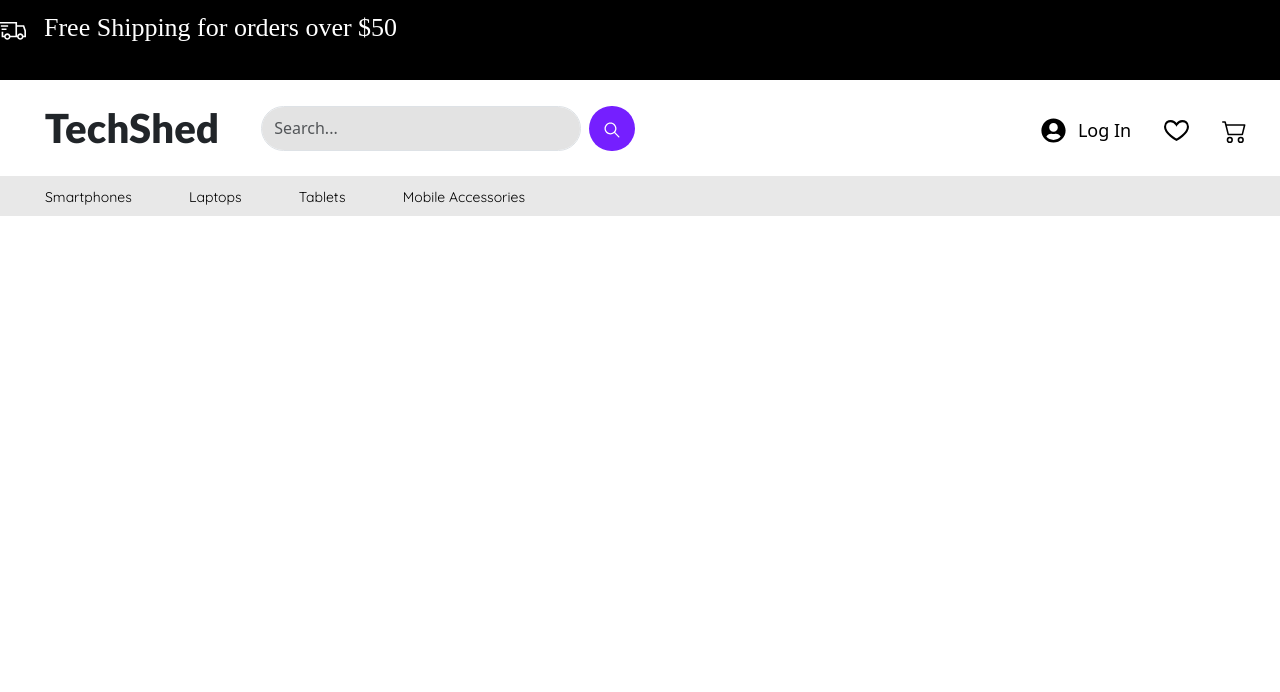
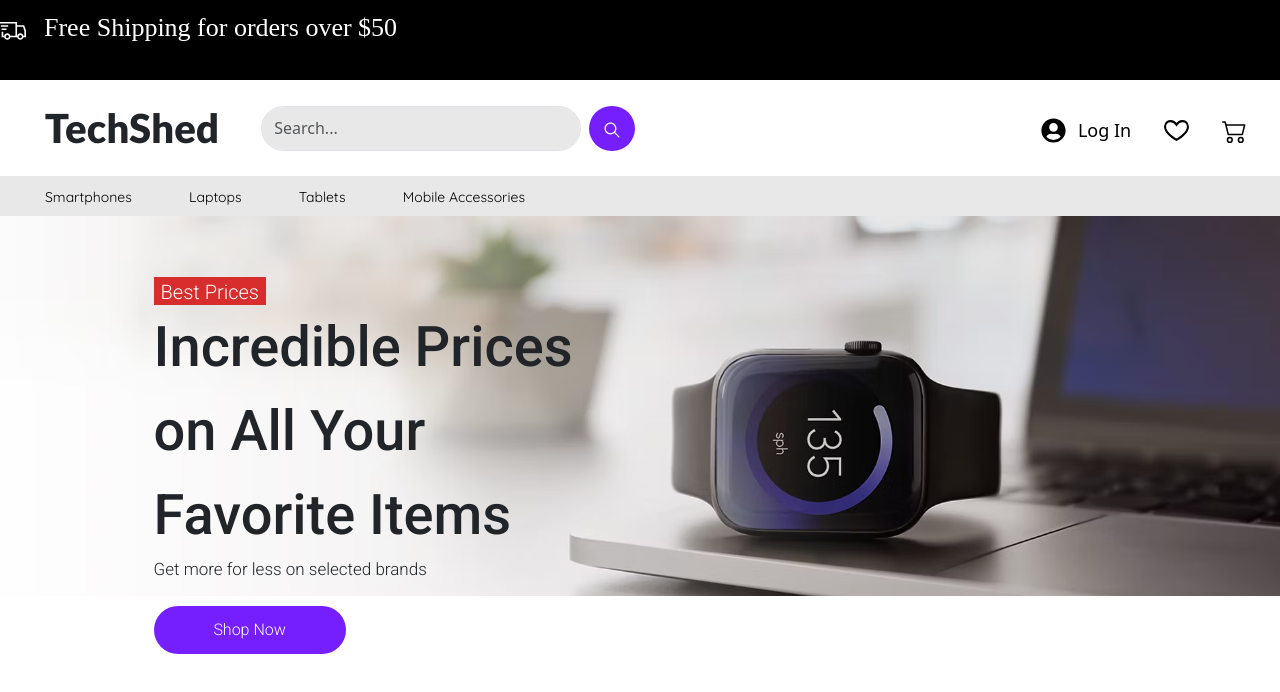
Before and after one commit to sankalptrimade/ecommerce-website, a React (Vite) app: page / in a window 1280 px wide. Shown: the top 692 px of the page. Built offline with nearby package versions, Linux system fonts and the light colour scheme; a web font is replaced by a local one.

Commit message:
Image Slider 75% work completed

```diff
--- /dev/null
+++ b/src/components/ImageSlider.jsx
@@ -0,0 +1,47 @@
+import React, { useEffect } from 'react'
+import { useState } from 'react';
+import "./../styles/ImageSliderStyles.css"
+import image1 from "./../images/BgImg1.png";
+import image2 from "./../images/BgImg2.png";
+import image3 from "./../images/BgImg3.png";
+
+const ImageSlider = () => {
+
+    const [currentIndex, setCurrentIndex] = useState(0);
+
+    const images = [image1, image2, image3];
+
+    useEffect(() => {
+        const interval = setInterval(() => {
+            setCurrentIndex((prevIndex) => (prevIndex + 1) % images.length);
+        }, 3000);
+
+        return () => clearInterval(interval); // Cleanup on component unmount
+    }, [images.length]); // Dependency array includes images.length
+
+  return (
+    <div className="slider-parent">
+      <div className="slider">
+      {/* {images.map((image, index) => (
+        <div
+          key={index}
+          className={`slide ${index === currentIndex ? "active" : ""}`}
+        >
+          <img src={image} alt={`Image ${index + 1}`} />
+          <div className="caption">{image.caption}</div>
+        </div>
+      ))} */}
+
+        <img src={image1} alt="img1" />
+      </div>
+      <div className="imageText">
+        <p className="badgeText">Best Prices</p>
+        <p className="text1">Incredible Prices on All Your Favorite Items</p>
+        <p className="text2">Get more for less on selected brands</p>
+        <button className='btn-shopNow'>Shop Now</button>
+      </div>
+    </div>
+  )
+}
+
+export default ImageSlider
--- a/src/main.jsx
+++ b/src/main.jsx
@@ -3,6 +3,7 @@ import { createRoot } from 'react-dom/client'
 import Navbar from './components/Navbar'
 import Heading from './components/Heading'
 import CategoryNavigation from './components/CategoryNavigation'
+import ImageSlider from './components/ImageSlider'
 
 
 createRoot(document.getElementById('root')).render(
@@ -10,5 +11,6 @@ createRoot(document.getElementById('root')).render(
     <Navbar />
     <Heading />
     <CategoryNavigation />
+    <ImageSlider />
   </StrictMode>,
 )
--- a/src/styles/CategoryNavigationStyles.css
+++ b/src/styles/CategoryNavigationStyles.css
@@ -15,7 +15,6 @@
     width: 30rem;
     margin-left: 45px;
     margin-bottom: 0px;
-    /* border: 2px solid red; */
 
 }
 
--- a/src/styles/HeadingStyles.css
+++ b/src/styles/HeadingStyles.css
@@ -26,7 +26,7 @@ p {
 }
 
 .search-input {
-    background-color: #e3e3e3;
+    background-color: #E8E8E8;
     border-radius: 24px;
     width: 20rem;
     height: 45px;
--- /dev/null
+++ b/src/styles/ImageSliderStyles.css
@@ -0,0 +1,78 @@
+@import url('https://fonts.googleapis.com/css2?family=Roboto:ital,wght@0,100;0,300;0,400;0,500;0,700;0,900;1,100;1,300;1,400;1,500;1,700;1,900&display=swap');
+
+.slider-parent{
+    width: 100%;
+    position: relative;
+}
+
+.slider .slide {
+    /* position: absolute; */
+    /* width: 100%; */
+    /* height: 100%; */
+    opacity: 0;
+    transition: opacity 1s ease-in-out;
+  }
+
+  .slider .slide.active {
+    opacity: 1;
+  }
+
+.slider img{
+    width: 100%;
+    height: 100%;
+    object-fit: cover;
+}
+
+.imageText{
+    position: absolute;
+    top: 16%;
+    left: 12%;
+    width: 30rem;
+    height: 24rem;
+}
+
+.badgeText{
+    padding-left: 7px;
+    font-family: "Roboto", serif;
+    font-weight: 300;
+    font-style: normal;
+    width: 112px;
+    height: 28px;
+    color: white;
+    background-color: #D72D2D;
+    font-size: 20px;
+}
+
+.text1{
+    font-size: 3.5rem;
+    font-family: "Roboto", serif;
+    font-weight: 500;
+    font-style: normal;
+}
+
+.text2{
+    font-size: 17px;
+    font-family: "Roboto", serif;
+    font-weight: 300;
+    font-style: normal;
+}
+
+.btn-shopNow{
+    width: 12rem;
+    height: 3rem;
+    border-radius: 24px;
+    background-color: #751FFF;
+    color: white;
+    border: none;
+    font-family: "Roboto", serif;
+    font-weight: 300;
+    font-style: normal;
+    margin-top: 1.5rem;
+    transition: background-color 0.3s, color 0.3s, border-color 0.3s;
+}
+
+.btn-shopNow:hover{
+    background-color: white;
+    color: #751FFF;
+    border: 1px solid #751FFF;
+}
```
